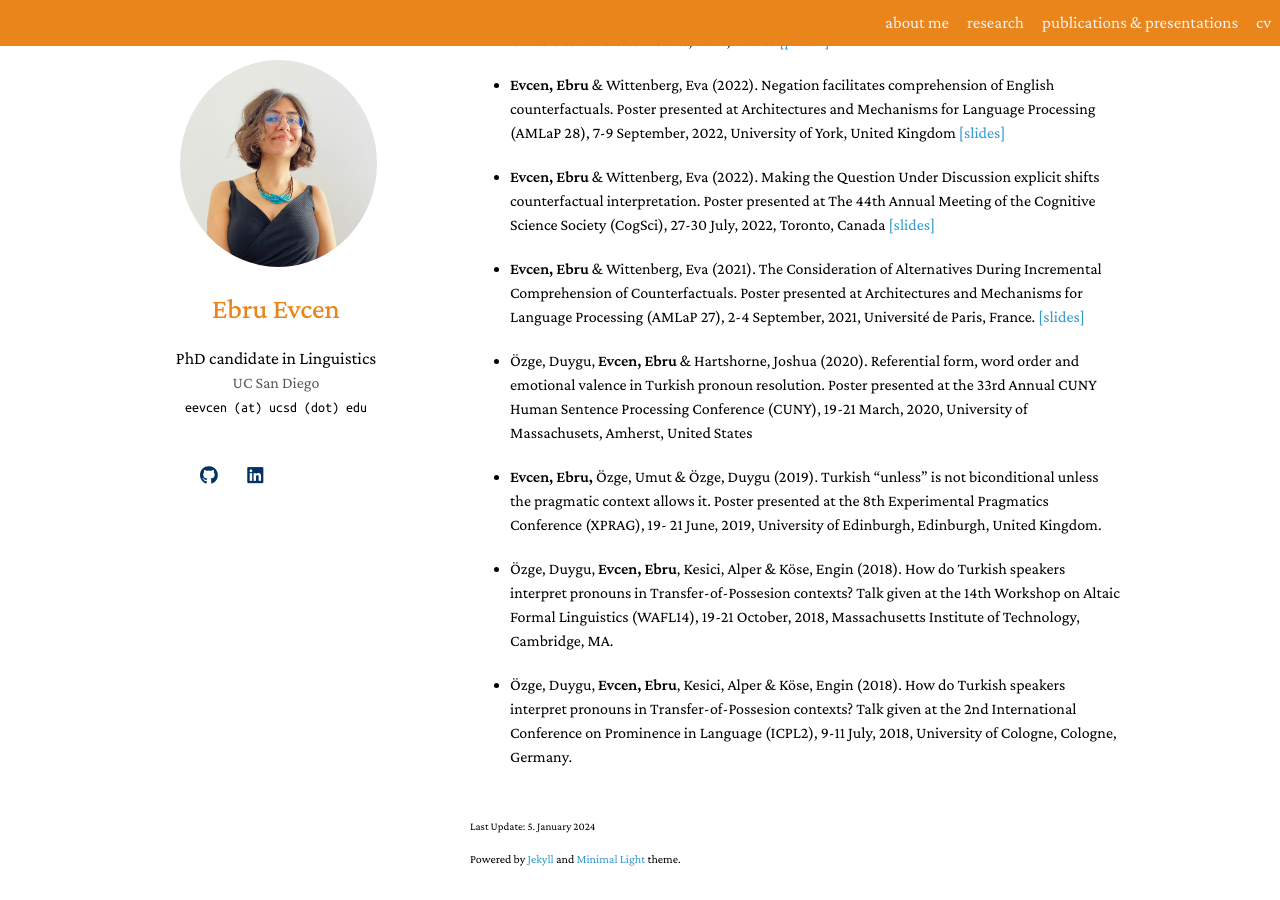
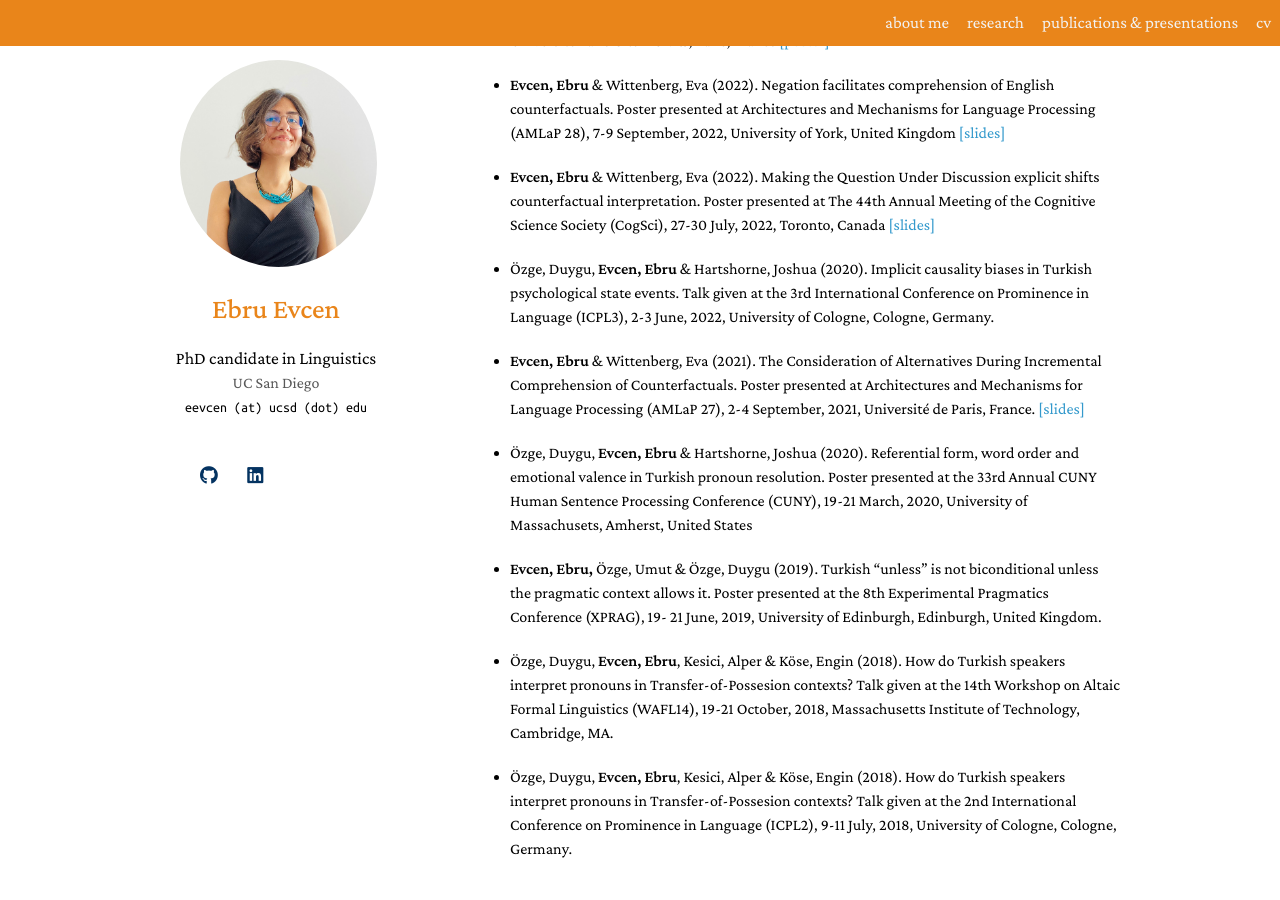
Before and after one commit to ebruevcen/ebruevcen.github.io, a Jekyll site: the page built from publications_presentations.md, in a window 1280 px wide and 900 px high, scrolled down 630 px. Built offline with Jekyll 4.4.1, drawn with Linux system fonts in a browser that asks for light colours; nearby versions of some CDN libraries; library files that are not in the unit come from our copies; a style sheet for code colours, icons or effects is not loaded.

Commit message:
Update publications_presentations.md

```diff
--- a/publications_presentations.md
+++ b/publications_presentations.md
@@ -27,6 +27,8 @@ permalink: /publications_presentations/
 
 - <b>Evcen, Ebru</b> &  Wittenberg, Eva (2022). Making the Question Under Discussion explicit shifts counterfactual interpretation. Poster presented at The 44th Annual Meeting of the Cognitive Science Society (CogSci), 27-30 July, 2022, Toronto, Canada [\[slides\]](https://ebruevcen.github.io/assets/files/CogSci22_EvcenWittenberg_Final.pdf)
 
+- Özge, Duygu, <b>Evcen, Ebru</b> & Hartshorne, Joshua (2020). Implicit causality biases in Turkish psychological state events. Talk given at the 3rd International Conference on Prominence in Language (ICPL3), 2-3 June, 2022, University of Cologne, Cologne, Germany.
+
 - <b>Evcen, Ebru</b> &  Wittenberg, Eva (2021). The Consideration of Alternatives During Incremental Comprehension of Counterfactuals. Poster presented at Architectures and Mechanisms for Language Processing (AMLaP 27), 2-4 September, 2021, Université de Paris, France. [\[slides\]]()
 
 - Özge, Duygu, <b>Evcen, Ebru</b> & Hartshorne, Joshua (2020). Referential form, word order and emotional valence in Turkish pronoun resolution. Poster presented at the 33rd Annual CUNY Human Sentence Processing Conference (CUNY), 19-21 March, 2020, University of Massachusets, Amherst, United States
```
